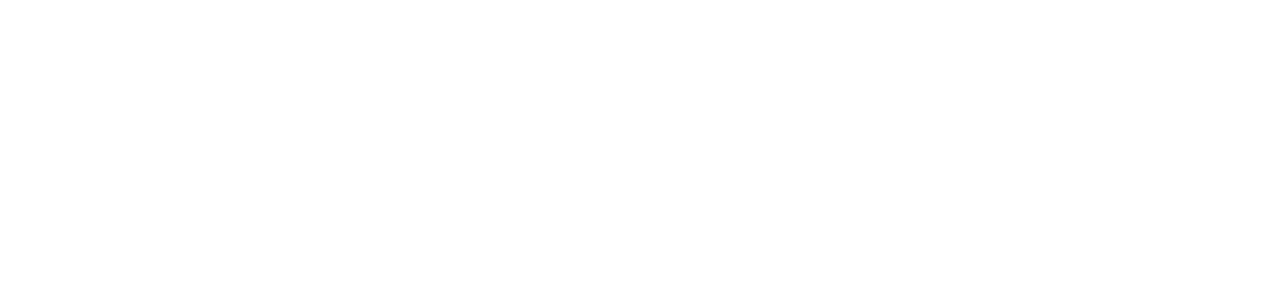
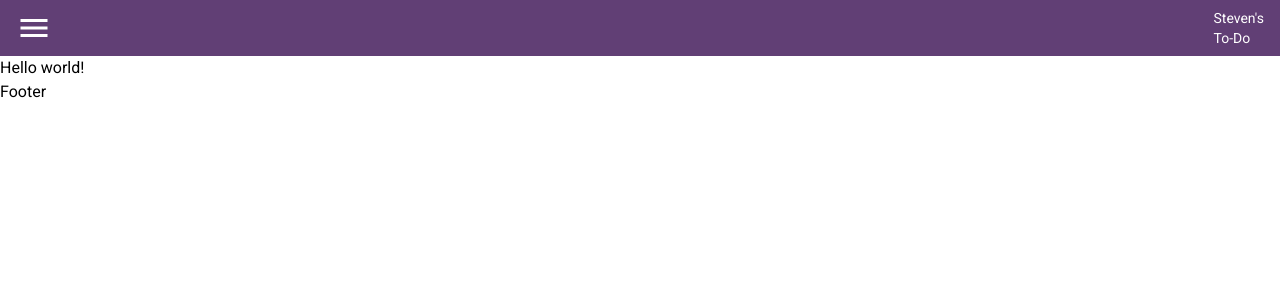
Before and after one commit to zStevenn/todo, a React (Vite) app: page / in a window 1280 px wide. Shown: the top 300 px of the page. Built offline with nearby package versions, Linux system fonts and the light colour scheme.

Commit message:
1 binaries uploaded

```diff
--- a/src/components/Header.jsx
+++ b/src/components/Header.jsx
@@ -1,3 +1,12 @@
+import { MdMenu } from 'react-icons/md';
+
 export default function Header() {
-  return <h1>Header</h1>;
+  return (
+    <nav className="px-4 py-2 bg-primary text-white relative flex justify-between items-center">
+      <MdMenu className="text-4xl" />
+      <div className="flex justify-center items-center">
+        <p className="text-sm">Steven's<br/>To-Do</p>
+      </div>
+    </nav>
+  );
 }
--- a/tailwind.config.cjs
+++ b/tailwind.config.cjs
@@ -2,7 +2,14 @@
 module.exports = {
   content: ['./index.html', './src/**/*.{js,ts,jsx,tsx}'],
   theme: {
-    extend: {},
+    extend: {
+      colors: {
+        primary: '#613F75',
+        secondary: '#EF798A',
+        melon: '#F7A9A8',
+        glaucous: '#7D82B8',
+      },
+    },
   },
   plugins: [],
 };
```
Also changed, not shown: src/pages/Home.jsx (+5 -4 lines), src/assets/img/todo-mascott.png (added).
